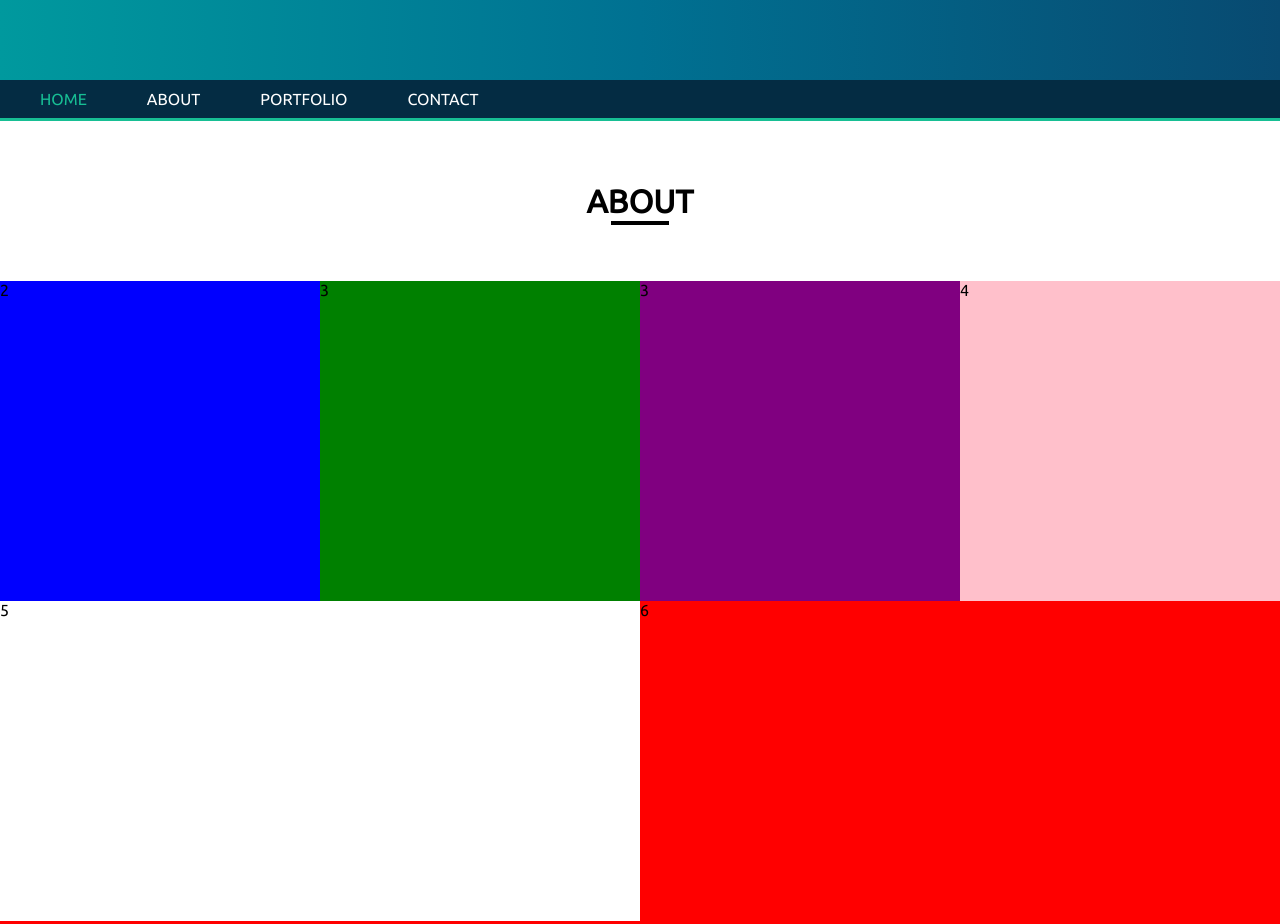
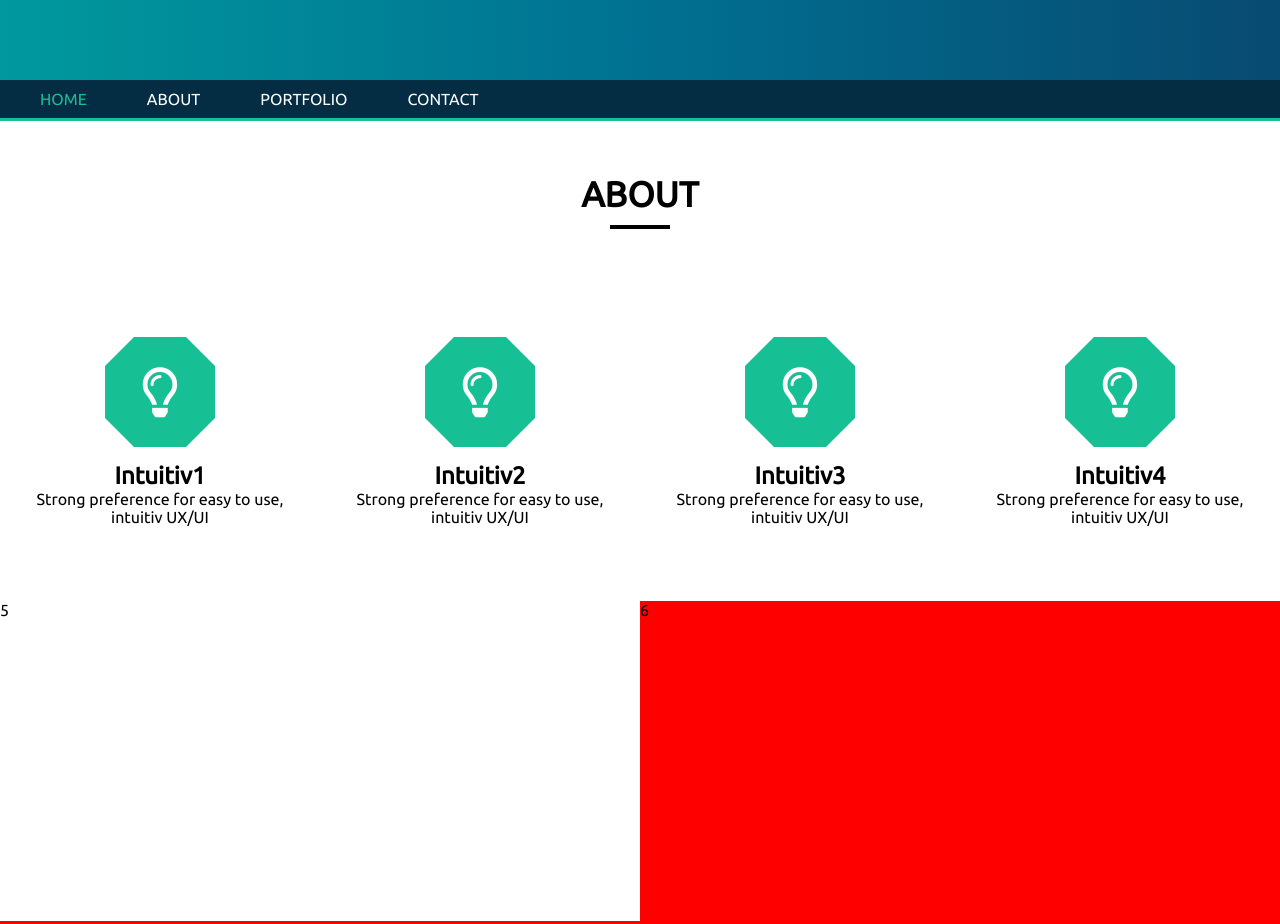
Before and after one commit to alexg1990/portfolio, a plain HTML site: page index.html in a window 1280 px wide. Shown: the part 720-1644 px from the top of the page. Drawn offline with Linux system fonts and the light colour scheme.

Commit message:
changed to flex

```diff
--- a/index.html
+++ b/index.html
@@ -26,18 +26,29 @@
     <div id="about" class="gridContainer">
       <div class="header flexContainer">
             <h1 id="titleAbout">ABOUT</h1>
+            <div class="underline"></div>
       </div>
-      <div class="skill1">
-        2
-      </div>
-      <div class="skill2">
-        3
-      </div>
-      <div class="skill3">
-        3
-      </div>
-      <div class="skill4">
-        4
+      <div class="skills flexContainer">
+        <div class="skill flexContainer">
+          <div class="octagon"><i class="far fa-lightbulb"></i></div>
+          <h2>Intuitiv1</h2>
+          <p>Strong preference for easy to use, <br>intuitiv UX/UI</p>
+        </div>
+        <div class="skill flexContainer">
+          <div class="octagon"><i class="far fa-lightbulb"></i></div>
+          <h2>Intuitiv2</h2>
+          <p>Strong preference for easy to use, <br>intuitiv UX/UI</p>
+        </div>
+        <div class="skill flexContainer">
+          <div class="octagon"><i class="far fa-lightbulb"></i></div>
+          <h2>Intuitiv3</h2>
+          <p>Strong preference for easy to use, <br>intuitiv UX/UI</p>
+        </div>
+        <div class="skill flexContainer">
+          <div class="octagon"><i class="far fa-lightbulb"></i></div>
+          <h2>Intuitiv4</h2>
+          <p>Strong preference for easy to use, <br>intuitiv UX/UI</p>
+        </div>
       </div>
       <div class="author">
         5
--- a/script.js
+++ b/script.js
@@ -16,12 +16,17 @@ window.onload = function () {
     if (window.pageYOffset >= navbarOffset) {
       navbar.classList.add('navSticky');
       about.style.marginTop = navbar.offsetHeight + 'px';
+      console.log(about.style.marginTop);
     } else {
       navbar.classList.remove('navSticky');
       about.style.marginTop = '0px';
+      console.log(about.style.marginTop);
     }
-    if(window.pageYOffset >= aboutOffset - 20) {
+    if (window.pageYOffset >= aboutOffset - 350) {
       animLeftRight('titleAbout');
+      setTimeout(function () {
+        animLeftRight('titleAbout', true);
+      }, 450);
     }
     switch (true) {
       case (window.pageYOffset >= aboutOffset && window.pageYOffset <= portfolioOffset):
@@ -29,7 +34,6 @@ window.onload = function () {
         navAbout.style.color = '#17BF94';
         navPortfolio.style.color = 'white';
         navContact.style.color = 'white';
-
         break;
       case (window.pageYOffset >= portfolioOffset && window.pageYOffset <= contactOffset):
         navHome.style.color = 'white';
@@ -50,8 +54,12 @@ window.onload = function () {
         navContact.style.color = 'white';
     }
   };
-  function animLeftRight (obj) {
+  function animLeftRight (obj, isUnderscore = false) {
     let objId = document.getElementById(obj);
-    objId.classList.add('solidAnim');
+    if (!isUnderscore) {
+      objId.classList.add('solidAnim');
+    } else {
+      objId.nextElementSibling.classList.add('solidAnim');
+    }
   }
 };
--- a/styles.css
+++ b/styles.css
@@ -1,3 +1,6 @@
+:root {
+  --cyan: #17BF94;
+}
 * {
   margin: 0px;
   padding: 0px;
@@ -26,7 +29,7 @@ body {
   text-align: center;
 }
 .highlight {
-  color: #17BF94;
+  color: var(--cyan);
 }
 button {
   font-size: 0.8em;
@@ -43,17 +46,18 @@ button {
   transition-duration: 0.5s;
 }
 button:hover {
-  background-color: #17BF94;
-  border-color: #17BF94;
+  background-color: var(--cyan);
+  border-color: var(--cyan);
 }
-button:hover .fa-arrow-right{
+button:hover > .fa-arrow-right{
   transform: rotate(90deg);
   transition-duration: 0.5s;
 }
 nav {
   background-color: #042C43;
   padding: 10px;
-  border-bottom: 3px solid #17BF94;
+  border-bottom: 3px solid var(--cyan);
+  z-index: 1;
 }
 .navItems {
   list-style-type: none;
@@ -66,7 +70,7 @@ li a {
   padding: 0 30px;
 }
 li a:hover {
-  color: #17BF94 !important;
+  color: var(--cyan) !important;
   transition-duration: 0.5s;
 }
 
@@ -93,7 +97,7 @@ li a:hover {
   grid-template-rows: 0.5fr 1fr 1fr;
   grid-template-areas:
     "header header header header"
-    "skill1 skill2 skill3 skill4"
+    "skills skills skills skills"
     "author author skillOverview skillOverview";
     height: 100vh;
     width: 100vw;
@@ -104,51 +108,87 @@ li a:hover {
   grid-area: header;
   justify-content: center;
   align-items: center;
+  flex-direction: column;
 }
 #titleAbout {
+  font-size: 2.2em;
   opacity: 0;
-  padding: 5px;
+  padding-bottom: 10px;
 }
-#titleAbout:after {
-  content: "";
-  width: 50%;
-  left: 25%;
-  position: absolute;
-  height: 1px;
-  bottom: 0;
-  border-bottom: 4px solid black;
+.underline {
+  border-top: 4px solid black;
+  width:60px;
+  opacity: 0;
 }
 @keyframes solidAnim {
   from {
     opacity: 0;
-    transform: translateX(-50vw);
+    transform: translateX(-25vw);
   } to {
     opacity: 1;
     transform: translateX(0px);
   }
 }
 .solidAnim {
-  animation: solidAnim 2s forwards;
+  animation: solidAnim 1s forwards;
+}
+.skills {
+  grid-area: skills;
+  justify-content: space-around;
+  flex-wrap: wrap;
+}
+.skill {
+  padding-bottom: 20px;
+  flex-direction: column;
+  align-items:center;
+  justify-content:center;
+}
+  .skill > h2 {
+    padding-top: 15px;
+    text-align:center;
+  }
+  .skill > p {
+    text-align:center;
+  }
+.octagon {
+    width: 110px;
+    height: 110px;
+    background: var(--cyan);
+    position: relative;
+    justify-content: center;
+    align-items: center;
+    display: flex;
+}
 
+.octagon:before {
+    content: "";
+    width: 52px;
+    height: 0;
+    position: absolute;
+    top: 0;
+    left: 0;
+    border-bottom: 29px solid var(--cyan);
+    border-left: 29px solid white;
+    border-right: 29px solid white;
 }
-.skill1 {
-  background-color: blue;
-  grid-area: skill1;
+
+.octagon:after {
+    content: "";
+    width: 52px;
+    height: 0;
+    position: absolute;
+    bottom: 0;
+    left: 0;
+    border-top: 29px solid var(--cyan);
+    border-left: 29px solid white;
+    border-right: 29px solid white;
 }
-.skill2 {
-  background-color: green;
-  grid-area: skill2;
-}
-.skill3 {
-  background-color: purple;
-  grid-area: skill3;
-}
-.skill4 {
-  background-color: pink;
-  grid-area: skill4;
+.fa-lightbulb {
+  font-size: 50px;
+  color: white;
 }
 .author {
-  background-color: : white;
+  background-color: white;
   grid-area: author;
 }
 .skillOverview {
```
Also changed, not shown: aboutMe.jpeg (added).
